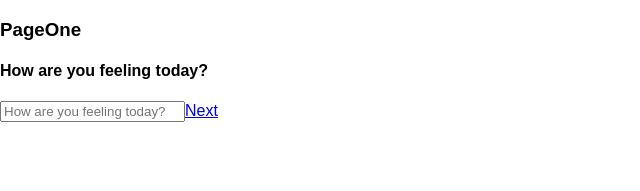
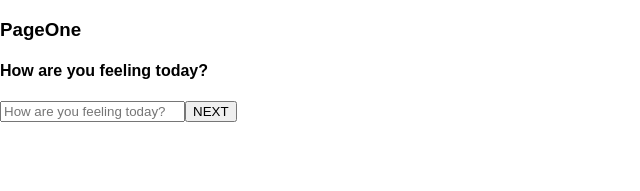
Before and after one commit to Phanx091/Feedback-project-app, a React (Create React App) app: page / in a window 1280 px wide. Shown: the top 191 px of the page, without its empty margins (0-640 px from the left). Built offline with nearby package versions, Linux system fonts and the light colour scheme.

Commit message:
added button links between pages

```diff
--- a/src/Components/Page_one/Page_one.js
+++ b/src/Components/Page_one/Page_one.js
@@ -1,6 +1,6 @@
 import React, { Component } from 'react';
 import { connect } from 'react-redux';
-import { Link } from 'react-router-dom';
+
 
 
 
@@ -13,7 +13,7 @@ class PageOne extends Component {
                     <h3>PageOne</h3>
                     <h4>How are you feeling today?</h4>
                     <input type="text" placeholder="How are you feeling today?"/>
-                    <Link to="/page2">Next</Link>
+                    <button onClick={()=> {this.props.history.replace('/page2')}}>NEXT</button>
                 </div>
             </span>
 
--- a/src/Components/Page_three/Page_three.js
+++ b/src/Components/Page_three/Page_three.js
@@ -1,6 +1,6 @@
 import React, { Component } from 'react';
 import { connect } from 'react-redux';
-import { Link } from 'react-router-dom';
+
 
 
 
@@ -12,7 +12,8 @@ class PageThree extends Component {
                 <h3>PageThree</h3>
                 <h4>How well are you feeling supported?</h4>
                 <input type="text" placeholder="How well are you feeling supported?"/>
-                <Link to="/page4">Next</Link>
+
+                <button onClick={()=> {this.props.history.replace('/page4')}}>NEXT</button>
             </div>
 
         );
--- a/src/Components/Page_two/Page_two.js
+++ b/src/Components/Page_two/Page_two.js
@@ -1,6 +1,7 @@
 import React, { Component } from 'react';
 import { connect } from 'react-redux';
-import { Link } from 'react-router-dom';
+
+
 
 
 
@@ -12,7 +13,8 @@ class PageTwo extends Component {
                 <h3>PageTwo</h3>
                 <h4>How well are you understanding the content?</h4>
                 <input type="text" placeholder="How well are you understanding the content?"/>
-                <Link to="/page3">Next</Link>
+
+                <button onClick={()=> {this.props.history.replace('/page3')}}>NEXT</button>
             </div>
         );
     }
```
Also changed, not shown: src/Components/App/App.js (+11 -1 lines).
